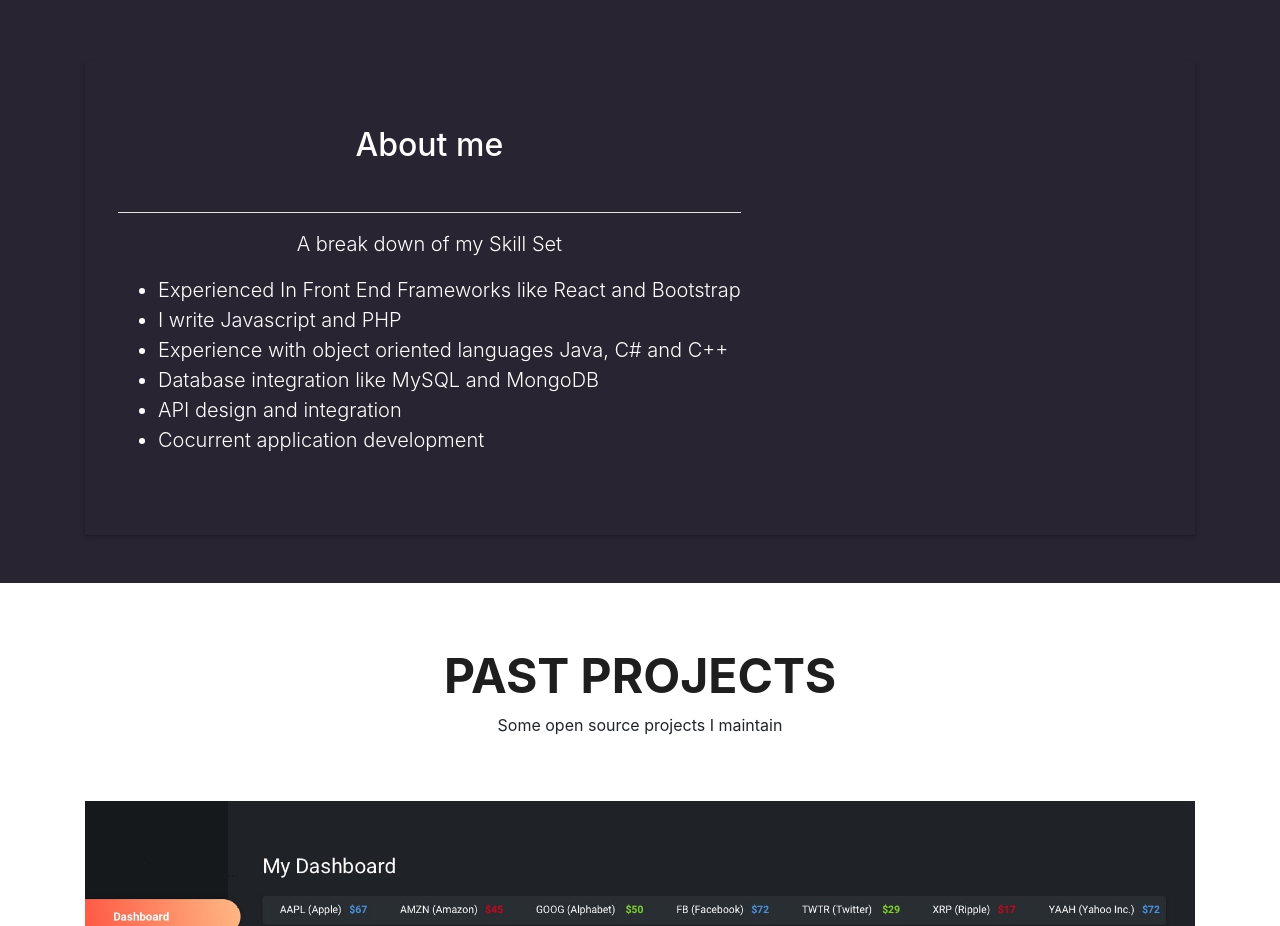
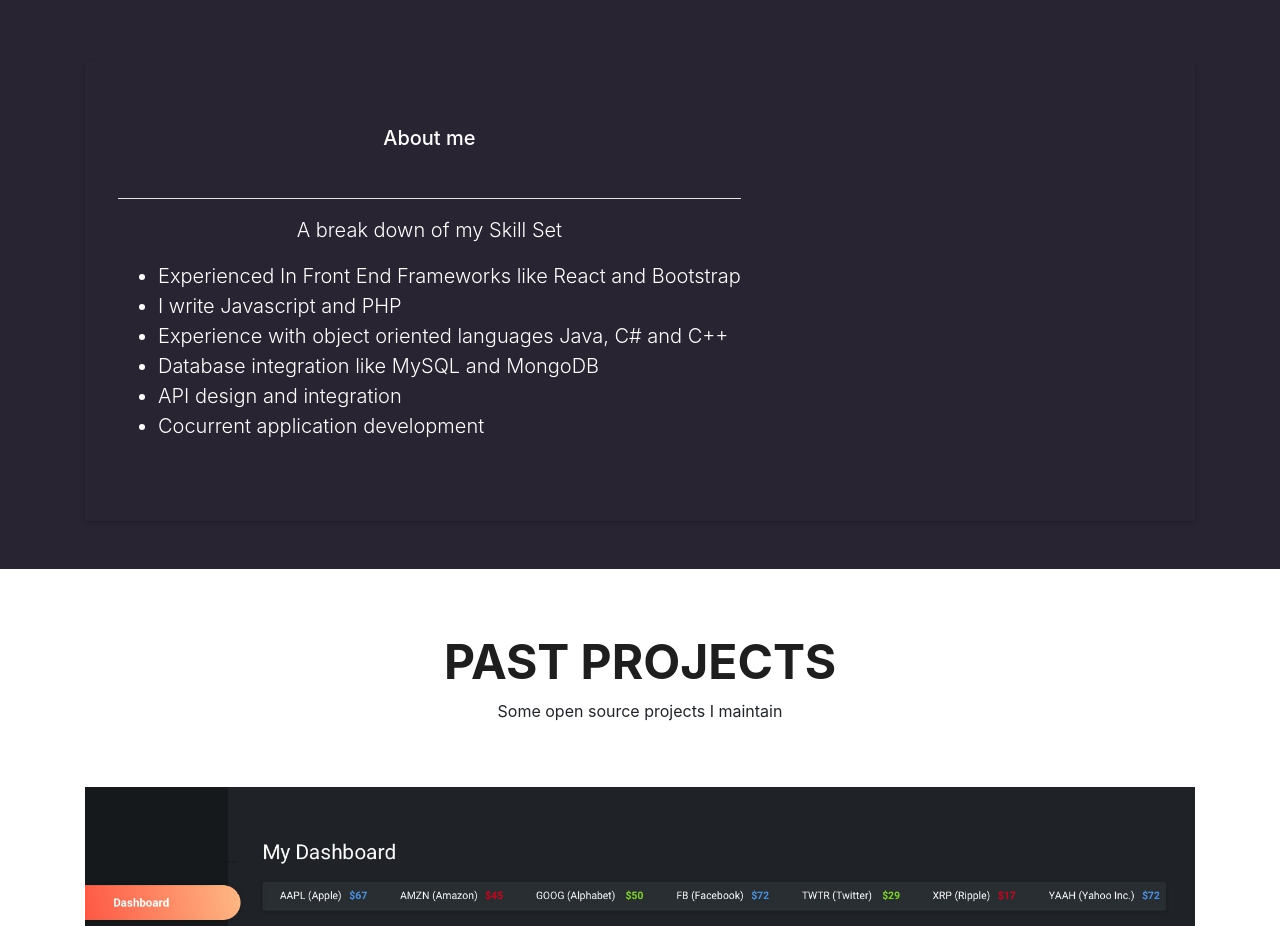
Before and after one commit to JamesBoadi/JamesBoadi.github.io, a website with bundled scripts: page index.html in a window 1280 px wide. Shown: the part 802-1728 px from the top of the page. Built offline with nearby package versions, Linux system fonts and the light colour scheme.

Commit message:
Update index.html

```diff
--- a/index.html
+++ b/index.html
@@ -89,7 +89,7 @@
               <div class="row">
                 <div class="about-me pt-4 pt-md-0">
                   <div class="title-box-2">
-                    <h5 class="title-left"  style="color: white; text-align: center;">
+                    <h5  style="color: white; text-align: center;">
                       About me
                     </h5>
                   </div>
@@ -99,7 +99,7 @@
 
                   <hr style="background-color: white;">
 
-                  <p class="lead" style="color: white; text-align: center;">
+                  <p class="lead" style="color: white; text-align: center; justify-content: center;">
                     A break down of my Skill Set</p>
 
                   <ul class="lead" style="color: white;">
```
